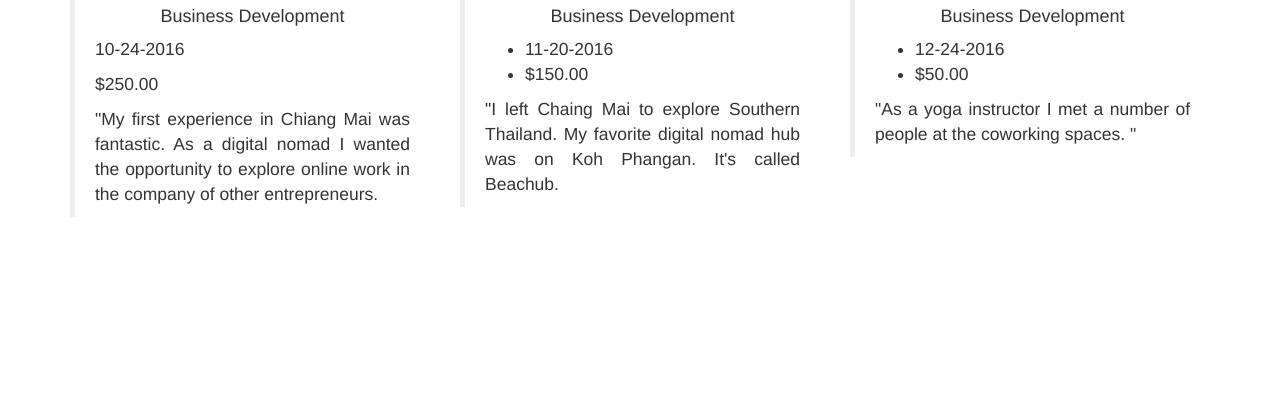
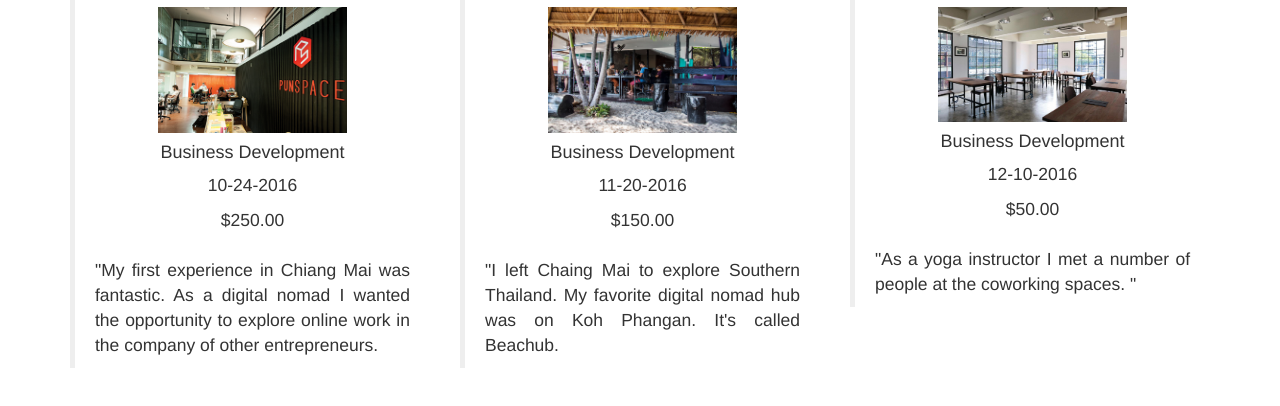
Before and after one commit to nigelorion/vacation, a plain HTML site: page index.html in a window 1280 px wide. Shown: the part 336-742 px from the top of the page. Drawn offline with Linux system fonts and the light colour scheme.

Commit message:
Add images and fix alignment for dates and cost

```diff
--- a/css/styles.css
+++ b/css/styles.css
@@ -13,3 +13,8 @@ h2, h4 {
 .center {
   text-align: center;
 }
+
+img {
+  width: 60%;
+  margin: 0% 20% 0% 20%;
+}
--- a/index.html
+++ b/index.html
@@ -17,33 +17,39 @@
         <div class="col-md-4">
           <blockquote>
             <h2>Chiang Mai</h2>
+            <img src="img/chiang.jpg" alt="Chiang Mai">
             <h4>Business Development</h4>
-
+            <center>
             <p>10-24-2016</p>
             <p>$250.00</p>
-
+          </center>
+          <br>
             <p> "My first experience in Chiang Mai was fantastic. As a digital nomad I wanted the opportunity to explore online work in the company of other entrepreneurs.</p>
           </blockquote>
         </div>
         <div class="col-md-4">
           <blockquote>
             <h2>Koh Phangan</h2>
+            <img src="img/kohphangan.jpg" alt="Koh Phangan">
             <h4>Business Development</h4>
-            <ul>
-              <li>11-20-2016</li>
-              <li>$150.00</li>
-            </ul>
+            <center>
+              <p>11-20-2016</p>
+              <p>$150.00</p>
+            </center>
+            <br>
             <p> "I left Chaing Mai to explore Southern Thailand. My favorite digital nomad hub was on Koh Phangan. It's called Beachub. </p>
           </blockquote>
         </div>
         <div class="col-md-4">
           <blockquote>
             <h2>Bangkok</h2>
+            <img src="img/bangkok.jpg" alt="Bangkok">
             <h4>Business Development</h4>
-            <ul>
-              <li>12-24-2016</li>
-              <li>$50.00</li>
-            </ul>
+            <center>
+              <p>12-10-2016</p>
+              <p>$50.00</p>
+            </center>
+            <br>
             <p> "As a yoga instructor I met a number of people at the coworking spaces. "</p>
           </blockquote>
         </div>
```
Also changed, not shown: img/bangkok.jpg (added), img/chiang.jpg (added), img/kohphangan.jpg (added).
